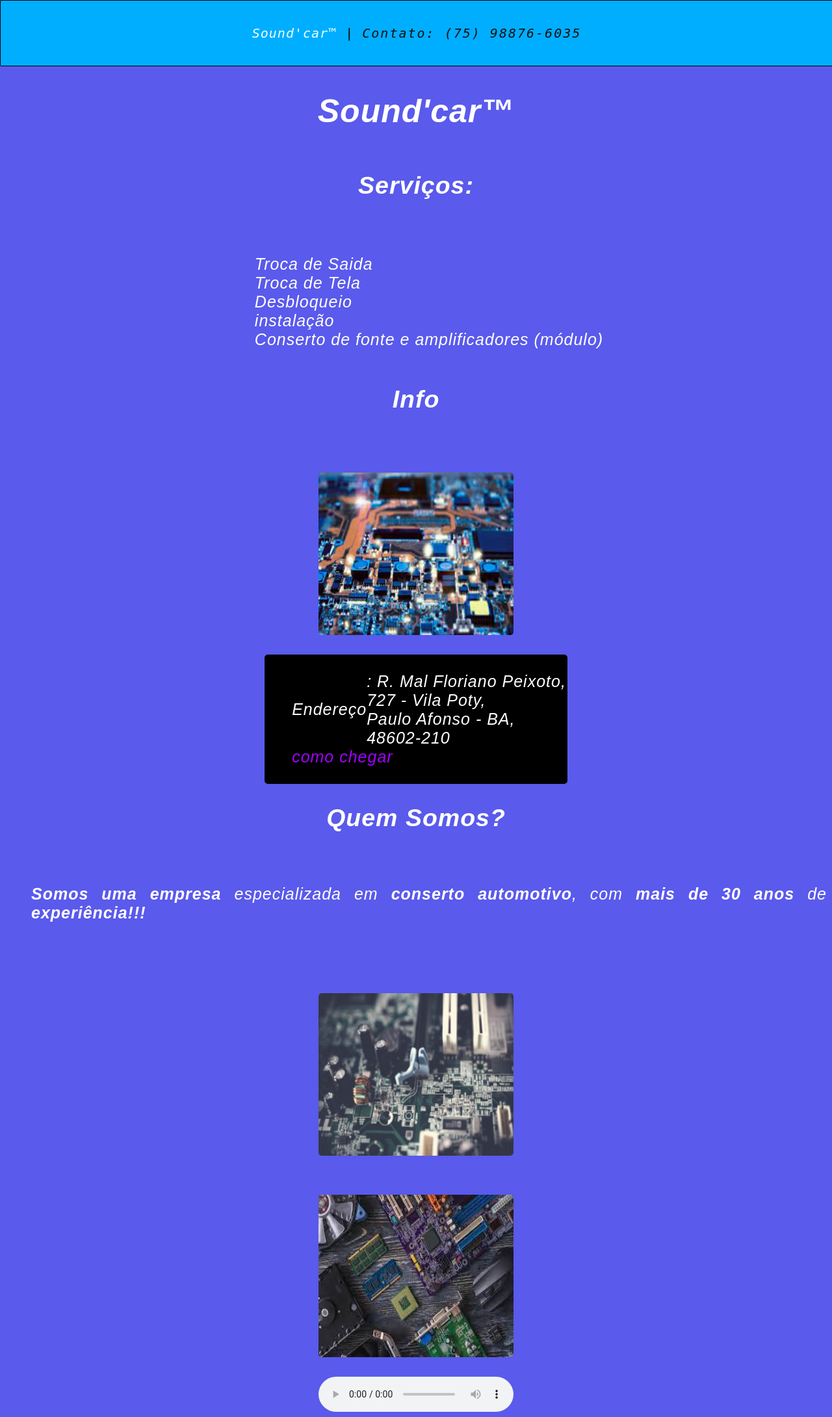
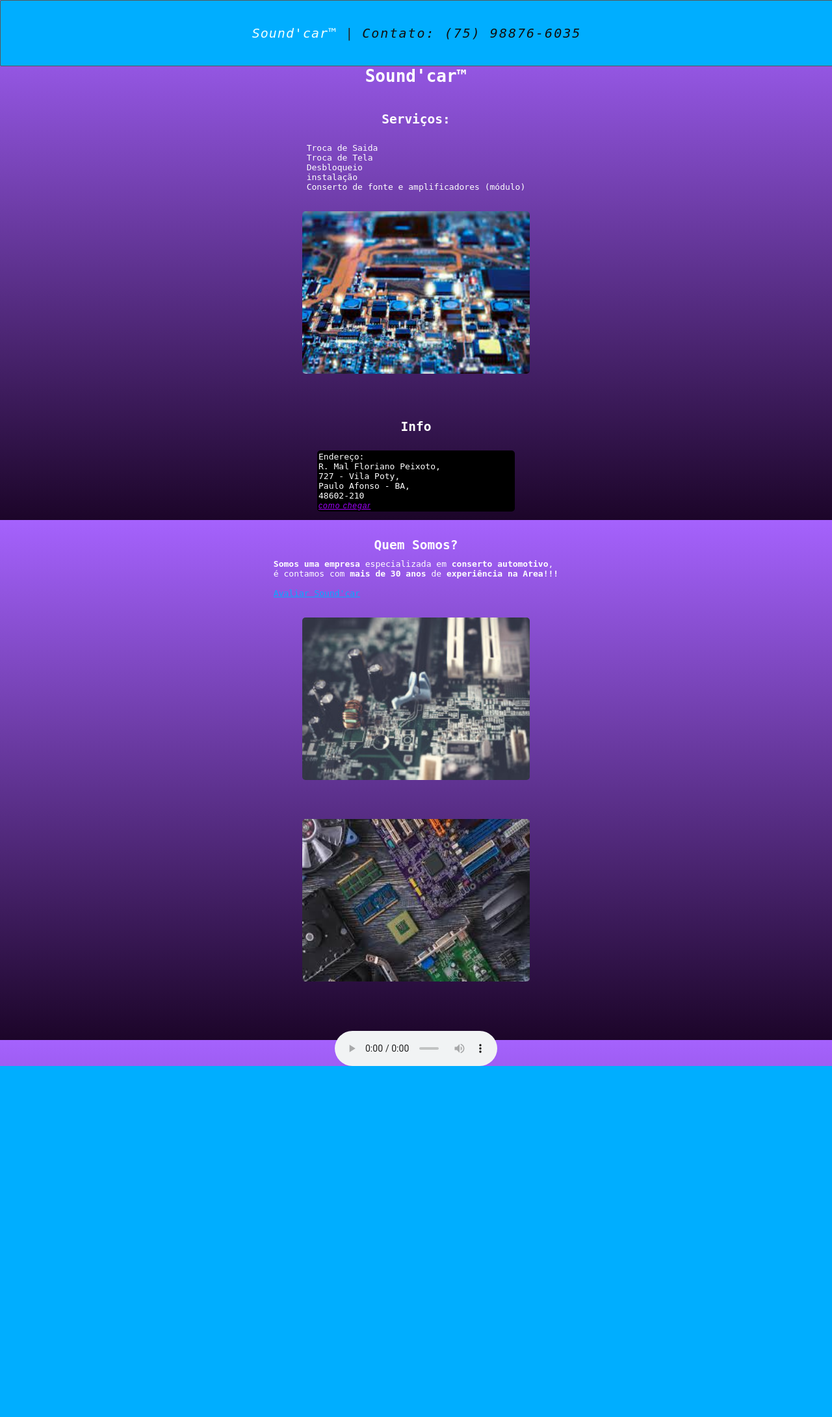
Before and after one commit to Brunin13/Brunin13.github.io, a PHP site: page / in a window 1280 px wide. Shown: the whole page at 65% size. After the commit the page ends 1640 px from the top, so only its background shows below. Run offline with PHP 8.4, Linux system fonts and the light colour scheme.

Commit message:
Add files via upload

```diff
--- a/projetos-particulares/sound-car/index.html
+++ b/projetos-particulares/sound-car/index.html
@@ -24,19 +24,22 @@
                 <li>instalação</li>
                 <li>Conserto de fonte e amplificadores (módulo)</li>
             </ul>
+            <img src="hardware2.jpg" alt="aparelhos eletronicos">
             <h2>Info</h2>
             <br>
-            <img src="hardware2.jpg" alt="aparelhos eletronicos">
                 <div class="info">
                     <ul>
-                        <li>Endereço<address>: R. Mal Floriano Peixoto,<br> 727 - Vila Poty,<br> Paulo Afonso - BA,<br> 48602-210</address></li>
-                        <li><a href="https://www.google.com/search?q=sound%20car&oq=sound+car&aqs=chrome..69i57j0i512l4j69i60l3.2695j0j4&sourceid=chrome&ie=UTF-8&tbs=lf:1,lf_ui:10&tbm=lcl&rflfq=1&num=10&rldimm=8966429644994434012&lqi=Cglzb3VuZCBjYXJaCyIJc291bmQgY2FykgEVc3RlcmVvX3JlcGFpcl9zZXJ2aWNlqgEREAEqDSIJc291bmQgY2FyKAw&phdesc=0vyum6wYkTM&ved=2ahUKEwi0sbPk9LH4AhViLrkGHUTODxQQvS56BAgEEAE&sa=X&rlst=f#rlfi=hd:;si:8966429644994434012,l,Cglzb3VuZCBjYXJaCyIJc291bmQgY2FykgEVc3RlcmVvX3JlcGFpcl9zZXJ2aWNlqgEREAEqDSIJc291bmQgY2FyKAw,y,0vyum6wYkTM;mv:[[-6.976032399999999,-34.9388517],[-11.6261311,-39.5604545]];tbs:lrf:!1m4!1u3!2m2!3m1!1e1!1m4!1u2!2m2!2m1!1e1!2m1!1e2!2m1!1e3,lf:1" rel="external" target="_blank">como chegar</a></li>
+                        <li>Endereço:<br> R. Mal Floriano Peixoto,<br> 727 - Vila Poty,<br> Paulo Afonso - BA,<br> 48602-210</li>
+                        <li>
+                            <br>
+                            <a href="https://www.google.com/maps/dir//sound+car/data=!4m6!4m5!1m1!4e2!1m2!1m1!1s0x709312e69723b7b:0x7c6f2841856cd3dc?sa=X&ved=2ahUKEwjkp_TtlMH4AhUDDdQKHe6_AcEQ9Rd6BAgGEAU" rel="external" target="_blank">como chegar</a></li>
                     </ul>
                 </div>
             <h2>Quem Somos?</h2>
             <ul>
-                <p><strong>Somos uma empresa</strong> especializada em <strong>conserto automotivo</strong>, com <strong>mais de 30 anos</strong> de <strong>experiência!!!</strong></p>
+                <p><strong>Somos uma empresa</strong> especializada em <strong>conserto automotivo</strong>,<br> é contamos com <strong>mais de 30 anos</strong> de <strong>experiência na Area!!!</strong></p>
                 <br>
+                <p><a href="https://www.google.com/search?q=sound-car&oq=sound-car&aqs=chrome..69i57j0i30i457j0i30l3j69i60l3.2934j0j4&sourceid=chrome&ie=UTF-8&tbs=lf:1,lf_ui:10&tbm=lcl&rflfq=1&num=10&rldimm=8966429644994434012&lqi=Cglzb3VuZC1jYXJaCyIJc291bmQgY2FykgEVc3RlcmVvX3JlcGFpcl9zZXJ2aWNlqgEREAEqDSIJc291bmQgY2FyKAw&phdesc=0vyum6wYkTM&ved=2ahUKEwi08OKrlcH4AhVDBbkGHVH4DPoQvS56BAgIEAE&sa=X&rlst=f#rlfi=hd:;si:8966429644994434012,l,Cglzb3VuZC1jYXJaCyIJc291bmQgY2FykgEVc3RlcmVvX3JlcGFpcl9zZXJ2aWNlqgEREAEqDSIJc291bmQgY2FyKAw,y,0vyum6wYkTM;mv:[[-6.976032399999999,-34.9388517],[-11.6261311,-39.5604545]];tbs:lrf:!1m4!1u3!2m2!3m1!1e1!1m4!1u2!2m2!2m1!1e1!2m1!1e2!2m1!1e3,lf:1" rel="external" target="_blank">Avaliar Sound'car</a>
             </ul>
             <img src="hardware.jpg" alt="hardware / aparelho eletronico">
             <img src="hardwarwe3.jpg" alt="aparelho aberto">
--- a/projetos-particulares/sound-car/style.css
+++ b/projetos-particulares/sound-car/style.css
@@ -1,6 +1,14 @@
+* {
+    padding: 0px;
+    margin: 0px;
+}
+
 body {
-    background-color: rgb(90, 90, 236);
-    text-align: center;
+
+    background-image: linear-gradient(to top, rgb(28, 5, 41), rgb(165, 98, 253));
+    color: white;
+    font-family: monospace;
+    background-attachment: fixed;
 }
 
 .text {
@@ -8,21 +16,17 @@ body {
     text-align: justify;
 }
 
+h2 {
+    padding-bottom: 10px;
+    padding-top: 40px;
+}
+
 .container {
-    padding-top: 100px;
     display: flex;
     flex-direction: column;
     align-items: center;
     justify-content: center;
     text-align: justify;
-    font: menu;
-    font-style: italic;
-    letter-spacing: 1px;
-    font-size: 25px;
-    height: 100%;
-    width: 100%;
-    background-color: rgb(90, 90, 236);
-    color: #ffffff;
 }
 
 .container input{
@@ -33,10 +37,14 @@ body {
 
 .container img{
     height: 250px;
-    width: 300px;
+    width: 350px;
     text-align: center;
     margin: 30px;
     border-radius: 5px;
+}
+
+.container a {
+    color:rgb(0, 174, 255);
 }
 
 .container li{
@@ -49,9 +57,13 @@ body {
 #som {
     display: flex;
     text-align: center;
+    width: 250px;
+    height: 100px;
 }
 
 .info {
+    text-align: justify;
+    width: 300px;
     border: 2px solid black;
     border-radius: 5px;
     text-decoration: none;
@@ -64,8 +76,7 @@ body {
     font: menu;
     font-style: italic;
     letter-spacing: 1px;
-    font-size: 25px;
-    text-decoration: none;
+    font-size: 12px;
 }
 
 .barra {
@@ -75,18 +86,17 @@ body {
     top: 0px;
     left: 0px;
     right: 0px;
-    position: fixed;
+    position: sticky;
     font: message-box;
     font-style: italic;
     letter-spacing: 1px;
-    font-size: 25px;
     font-size: 20px;
     text-align: justify;
     height: 100px;
     width: 100%;
-    border: 1px solid black;
+    border: 1px solid rgb(88, 87, 87);
     border-radius: 2px;
-    color: black;
+    color: rgb(39, 38, 38);
     background-color: rgb(0, 174, 255);
 }
 
```
